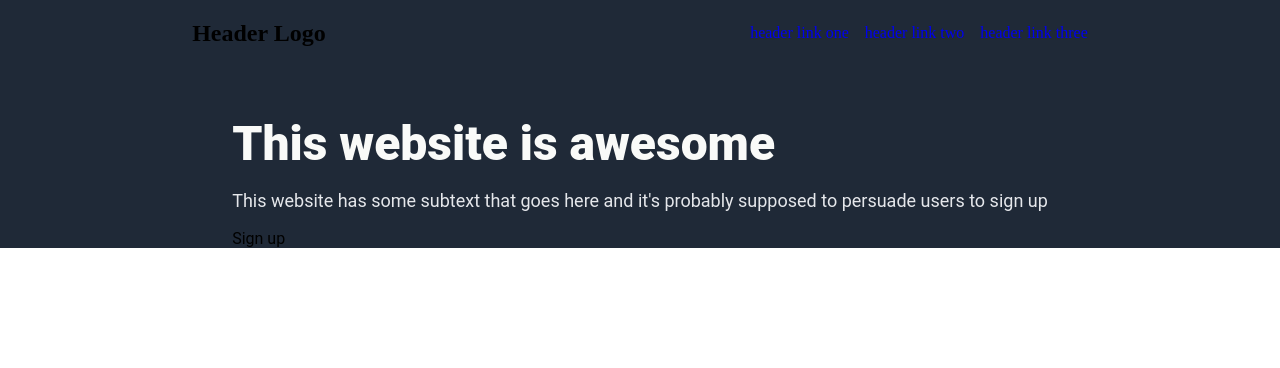
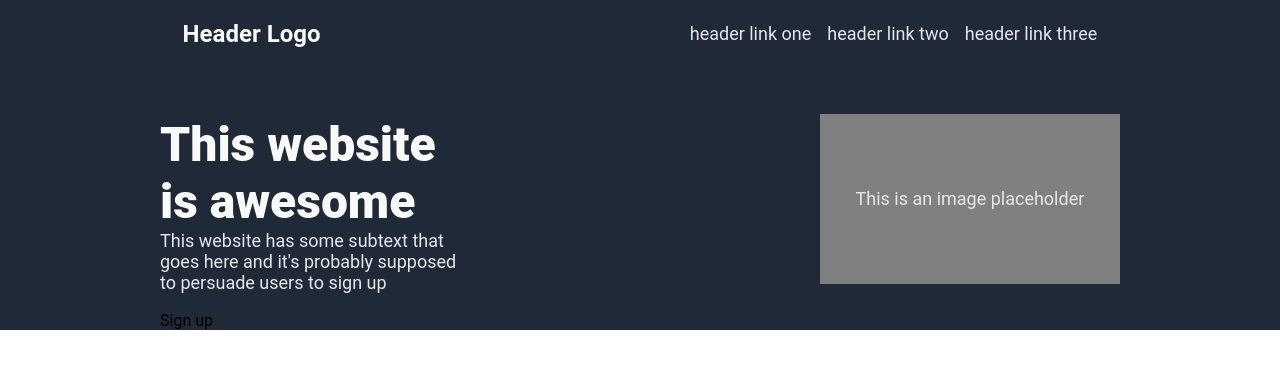
Before and after one commit to panskdev/landing_page_project, a plain HTML site: page index.html in a window 1280 px wide. Drawn offline with Linux system fonts and the light colour scheme.

Commit message:
Improved Header and Main text alignment

```diff
--- a/index.html
+++ b/index.html
@@ -8,23 +8,30 @@
 	<link href="styles.css" rel="stylesheet">
 </head>
 	<body>
+		<div class="outer_container">
 			<div class="header">
 				<h2>Header Logo</h2>
 
 				<ul class="header_link_container">
-				<a href="#"><li>header link one</li></a>
-				<a href="#"><li>header link two</li></a>
-				<a href="#"><li>header link three</li></a>
+					<a href=""><li>header link one</li></a>
+					<a href=""><li>header link two</li></a>
+					<a href=""><li>header link three</li></a>
 				</ul>
 			</div>
-		<div class="outer_header_container">
+			<div class="main_container">
 
 				<div class="glazing_container">
 					<div class="sign_up_persuader">
 						<p class="big">This website is awesome</p>
+
 						<p class="small">This website has some subtext that goes here and it's probably supposed to persuade users to sign up</p>
 						<div class="sign_up button">
 							Sign up
+						</div>
+					</div>
+
+					<div class="image_placeholder">
+						This is an image placeholder
 					</div>
 				</div>
 			</div>
--- a/styles.css
+++ b/styles.css
@@ -1,26 +1,72 @@
+/* flex and alignment */
 body {
 	display: flex;
 	flex-direction: column;
-	margin: 0;
 }
 
 .header {
 	display: flex;
 	justify-content: space-around;
+	align-items: center;
+	gap: 4px;
+}
+
+.main_container {
+	display: flex;
+	justify-content: center;
+	align-self: center;
 }
 
 .glazing_container {
 	display: flex;
+	gap: 32px;
+	justify-content: space-around;
 }
 
-.outer_header_container {
+.sign_up_persuader {
 	display: flex;
-	justify-content: center;
+	flex-wrap: wrap;
+	flex-direction: column;
 }
 
-/* padding & margin */
+.image_placeholder {
+	display: flex;
+	align-items: center;
+	justify-content: center;
+	align-self: center;
+}
+
+.outer_container {
+	display: flex;
+	flex-direction: column;
+}
+
+/* padding, margin and sizing */
+body {
+	margin: 0;
+}
+
 .big {
-	margin-bottom: 8px;
+	margin-bottom: 0;
+}
+
+
+.small {
+	margin-top: 0;
+}
+
+.image_placeholder {
+	width: 390px;
+	height: 170px;
+	background-color: gray;
+}
+
+.main_container {
+	max-width: 75%;
+}
+
+.big, .small {
+	max-width: 50%;
 }
 
 /* Links and Lists */
@@ -34,16 +80,13 @@ ul {
 	justify-content: space-between;
 	align-items: center;
 	gap: 16px;
+	padding-left: 0px;
 }
 
 /* fonts */
-.header {
+.outer_container {
 	background-color: #1F2937;
-}
-
-.outer_header_container {
 	font-family: 'Roboto';
-	background-color: #1F2937;
 }
 
 .big {
@@ -52,7 +95,17 @@ ul {
 	font-weight: 900;
 }
 
-.small {
+.small, li {
 	font-size: 18px;
 	color: #E5E7EB;
 }
+
+h2 {
+	font-size: 24px;
+	color: #F9FAF8;
+}
+
+.image_placeholder {
+	font-size: 18px;
+	color: #E5E7EB;
+}
```
Lines whose indentation alone changed are shown as unchanged.
